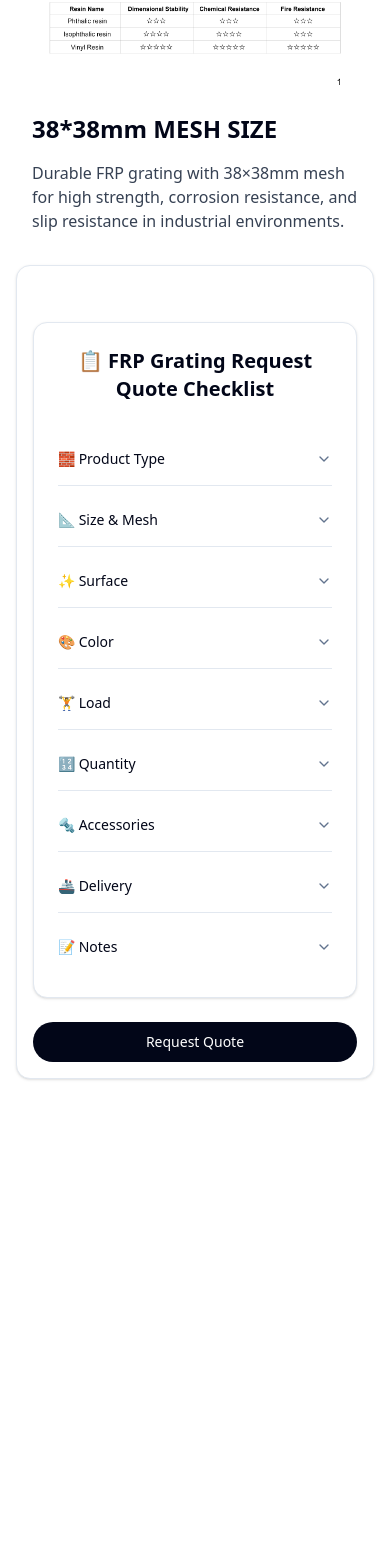
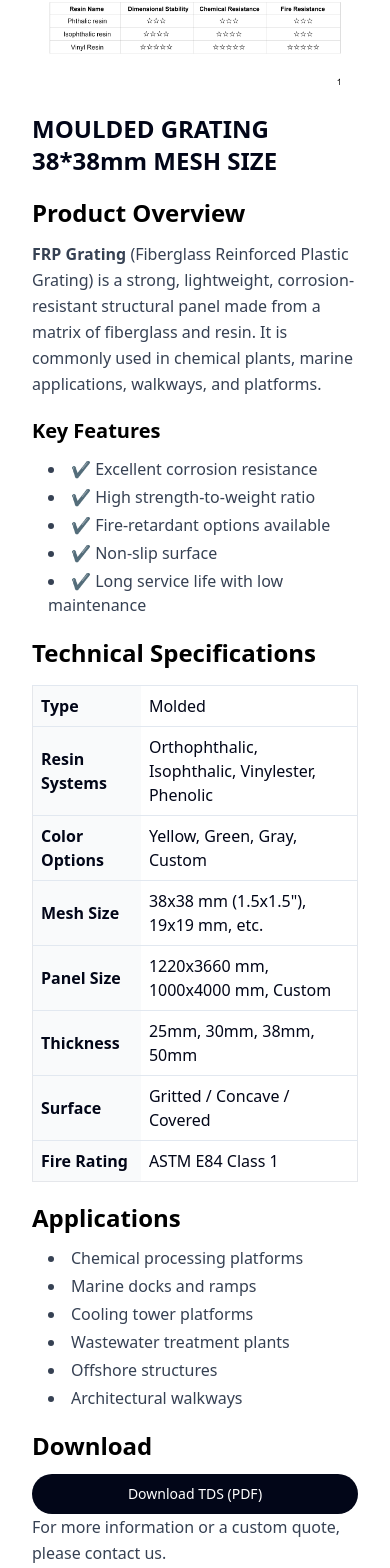
Before and after one commit to xixiaohui/tfcomposite.org, a Next.js app: page /products/1 in a window 390 px wide. Shown: the part 404-1972 px from the top of the page. Before the commit the page ends 1507 px from the top, so only its background shows below. Built offline with nearby package versions, Linux system fonts and the light colour scheme.

Commit message:
add product des

```diff
--- a/next.config.mjs
+++ b/next.config.mjs
@@ -1,15 +1,15 @@
-import createMDX from '@next/mdx'
 
-/** @type {import('next').NextConfig} */
-const nextConfig = {
-  // Configure `pageExtensions` to include markdown and MDX files
-  pageExtensions: ['js', 'jsx', 'md', 'mdx', 'ts', 'tsx'],
-  // Optionally, add any other Next.js config below
-}
+import nextMdx from '@next/mdx'
 
-const withMDX = createMDX({
-  // Add markdown plugins here, as desired
+const withMdx = nextMdx({
+  // By default only the `.mdx` extension is supported.
+  extension: /\.mdx?$/,
+
 })
 
-// Merge MDX config with Next.js config
-export default withMDX(nextConfig)
+const nextConfig = withMdx({
+  // Support MDX files as pages:
+  pageExtensions: ['md', 'mdx', 'tsx', 'ts', 'jsx', 'js'],
+})
+
+export default nextConfig
--- a/package.json
+++ b/package.json
@@ -29,6 +29,9 @@
     "react-hook-form": "^7.55.0",
     "react-icons": "^5.5.0",
     "react-syntax-highlighter": "^15.6.1",
+    "rehype-pretty-code": "^0.14.1",
+    "remark-gfm": "^4.0.1",
+    "remark-slug": "^7.0.1",
     "sonner": "^2.0.3",
     "tailwind-merge": "^3.2.0",
     "tw-animate-css": "^1.2.5"
--- a/src/app/products/[id]/page.tsx
+++ b/src/app/products/[id]/page.tsx
@@ -2,9 +2,16 @@
 
 import CardDetailClient from "@/components/CardDetailClient"
 
+
+
 export default async function ProductPage() {
 
   return (
-    <CardDetailClient />
+    <div>
+      <CardDetailClient />
+
+
+    </div>
+
   );
 }
--- /dev/null
+++ b/src/app/test-markdown/page.mdx
@@ -0,0 +1,9 @@
+
+
+# GFM
+
+## Autolink literals
+
+www.example.com, https://example.com, and contact@example.com.
+
+## Footnote
--- a/src/components/CardDetailClient.tsx
+++ b/src/components/CardDetailClient.tsx
@@ -9,7 +9,7 @@ import { Card } from '@/components/ui/card';
 import RightSidebarFRPChecklist from '@/components/right-sidebar-frp-checklist';
 import Link from 'next/link';
 
-
+import Fiberglass from "@/content/products/frp-grating.mdx"
 
 interface CardData {
   id: string;
@@ -51,9 +51,9 @@ export default function CardDetailClient() {
             className="w-full h-auto rounded-md mb-4"
           />
           <h1 className="text-2xl font-bold mb-4">{card.title}</h1>
-          <p className="text-base text-gray-700">{card.content}</p>
+          {/* <p className="text-base text-gray-700">{card.content}</p> */}
 
-
+          <Fiberglass />
 
         </main>
       }
--- /dev/null
+++ b/src/components/DownloadPDF.tsx
@@ -0,0 +1,14 @@
+
+
+
+export function DownloadPDF({ url, label }: { url: string; label?: string }) {
+    return (
+      <a
+        href={url}
+        download
+        className="rounded-full border border-solid border-transparent transition-colors flex items-center justify-center bg-foreground text-background gap-2 hover:bg-[#383838] dark:hover:bg-[#ccc] font-medium text-sm sm:text-base h-10 sm:h-12 px-4 sm:px-5 sm:w-auto"
+      >
+        {label ?? 'Download PDF'}
+      </a>
+    )
+  }
--- /dev/null
+++ b/src/components/ProductSpecsTable.tsx
@@ -0,0 +1,14 @@
+export function ProductSpecsTable({ data }: { data: { label: string; value: string }[] }) {
+    return (
+      <table className="w-full table-auto border border-gray-200 mt-4">
+        <tbody>
+          {data.map((row, i) => (
+            <tr key={i} className="border-t">
+              <td className="p-2 font-semibold bg-gray-50">{row.label}</td>
+              <td className="p-2">{row.value}</td>
+            </tr>
+          ))}
+        </tbody>
+      </table>
+    )
+  }
--- a/src/content/products/frp-grating.mdx
+++ b/src/content/products/frp-grating.mdx
@@ -1,7 +1,47 @@
-# FRP Grating
 
-Fiberglass Reinforced Plastic (FRP) grating offers lightweight, corrosion-resistant alternatives to metal grating.
 
-<Card>
-  <CardContent>This is a card component in the MDX file!</CardContent>
-</Card>
+import { ProductSpecsTable } from '@/components/ProductSpecsTable'
+import { DownloadPDF } from '@/components/DownloadPDF'
+
+## Product Overview
+
+**FRP Grating** (Fiberglass Reinforced Plastic Grating) is a strong, lightweight, corrosion-resistant structural panel made from a matrix of fiberglass and resin. It is commonly used in chemical plants, marine applications, walkways, and platforms.
+
+### Key Features
+
+- ✔️ Excellent corrosion resistance
+- ✔️ High strength-to-weight ratio
+- ✔️ Fire-retardant options available
+- ✔️ Non-slip surface
+- ✔️ Long service life with low maintenance
+
+## Technical Specifications
+
+<ProductSpecsTable
+  data={[
+    { label: "Type", value: "Molded" },
+    { label: "Resin Systems", value: "Orthophthalic, Isophthalic, Vinylester, Phenolic" },
+    { label: "Color Options", value: "Yellow, Green, Gray, Custom" },
+    { label: "Mesh Size", value: "38x38 mm (1.5x1.5\"), 19x19 mm, etc." },
+    { label: "Panel Size", value: "1220x3660 mm, 1000x4000 mm, Custom" },
+    { label: "Thickness", value: "25mm, 30mm, 38mm, 50mm" },
+    { label: "Surface", value: "Gritted / Concave / Covered" },
+    { label: "Fire Rating", value: "ASTM E84 Class 1" },
+  ]}
+/>
+
+## Applications
+
+- Chemical processing platforms
+- Marine docks and ramps
+- Cooling tower platforms
+- Wastewater treatment plants
+- Offshore structures
+- Architectural walkways
+
+## Download
+
+<DownloadPDF url="/pdfs/tf-frp-grating-tds.pdf" label="Download TDS (PDF)" />
+
+
+For more information or a custom quote, please contact us.
--- a/src/lib/data.ts
+++ b/src/lib/data.ts
@@ -1,35 +1,35 @@
 export const items = [
   {
     id: "1",
-    title: "38*38mm MESH SIZE",
+    title: "MOULDED GRATING 38*38mm MESH SIZE",
     content:
       "Durable FRP grating with 38×38mm mesh for high strength, corrosion resistance, and slip resistance in industrial environments.",
     image: "/images/1.webp",
   },
   {
     id: "2",
-    title: "40*40mm MESH SIZE",
+    title: "MOULDED GRATING 40*40mm MESH SIZE",
     content:
       "Durable FRP grating with 40×40mm mesh for high strength, corrosion resistance, and slip resistance in industrial environments.",
     image: "/images/2.webp",
   },
   {
     id: "3",
-    title: "50*50mm MESH SIZE",
+    title: "MOULDED GRATING 50*50mm MESH SIZE",
     content:
       "Durable FRP grating with 50×50mm mesh for high strength, corrosion resistance, and slip resistance in industrial environments.",
     image: "/images/3.webp",
   },
   {
     id: "4",
-    title: "19*19mm MESH SIZE",
+    title: "MOULDED GRATING 19*19mm MESH SIZE",
     content:
       "Durable FRP grating with 19×19mm mesh for high strength, corrosion resistance, and slip resistance in industrial environments.",
     image: "/images/4.webp",
   },
   {
     id: "5",
-    title: "20*20mm MESH SIZE",
+    title: "MOULDED GRATING 20*20mm MESH SIZE",
     content:
       "Durable FRP grating with 20×20mm mesh for high strength, corrosion resistance, and slip resistance in industrial environments.",
     image: "/images/5.webp",
--- /dev/null
+++ b/src/mdx-components.tsx
@@ -0,0 +1,51 @@
+/* eslint-disable jsx-a11y/alt-text */
+import type { MDXComponents } from 'mdx/types'
+import Image, { ImageProps } from 'next/image'
+
+// This file allows you to provide custom React components
+// to be used in MDX files. You can import and use any
+// React component you want, including inline styles,
+// components from other libraries, and more.
+
+export function useMDXComponents(components: MDXComponents): MDXComponents {
+  return {
+    // Allows customizing built-in components, e.g. to add styling.
+    h1: ({ children }) => (
+      <h1 style={{ color: 'blue', fontSize: '36px' }}>{children}</h1>
+    ),
+    h2: ({ children }) => (
+      <h2 className="text-2xl font-semibold text-black mt-5 mb-3">{children}</h2>
+    ),
+    h3: ({ children }) => (
+      <h3 className="text-xl font-semibold text-black mt-5 mb-3">{children}</h3>
+    ),
+
+    p: ({ children }) => (
+      <p className="text-base text-gray-700 leading-relaxed mb-4">{children}</p>
+    ),
+    ul: ({ children }) => (
+      <ul className="list-disc list-inside text-gray-700 mb-4">{children}</ul>
+    ),
+    li: ({ children }) => (
+      <li className="ml-4 text-gray-700 mb-1">{children}</li>
+    ),
+    a: ({ href, children }) => (
+      <a
+        href={href}
+        className="text-blue-600 hover:underline"
+        target="_blank"
+        rel="noopener noreferrer"
+      >
+        {children}
+      </a>
+    ),
+    img: (props) => (
+      <Image
+        sizes="100vw"
+        style={{ width: '100%', height: 'auto' }}
+        {...(props as ImageProps)}
+      />
+    ),
+    ...components,
+  }
+}
```
Also changed, not shown: 2 other files (tests, documents, lock files or other folders).
